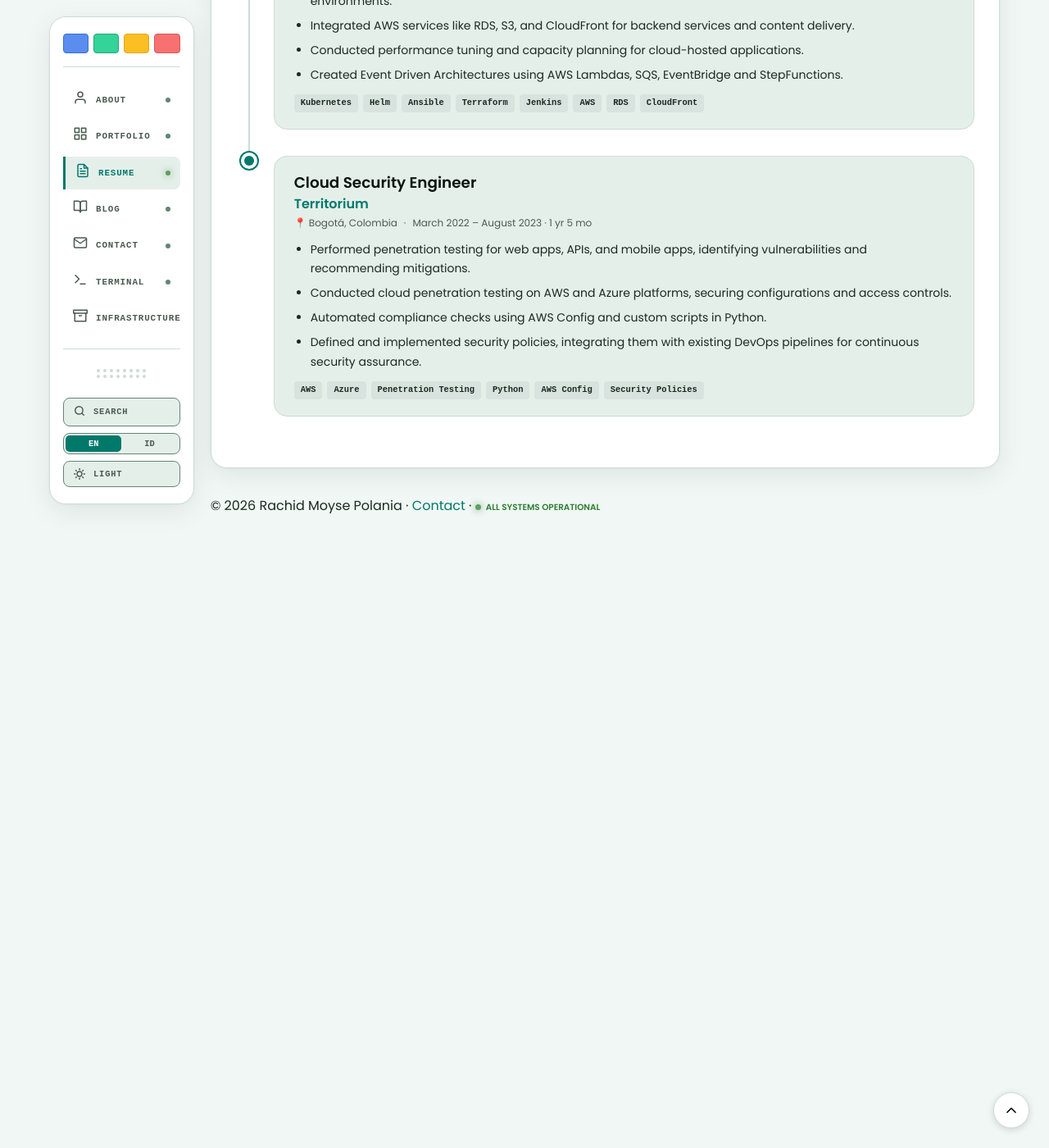
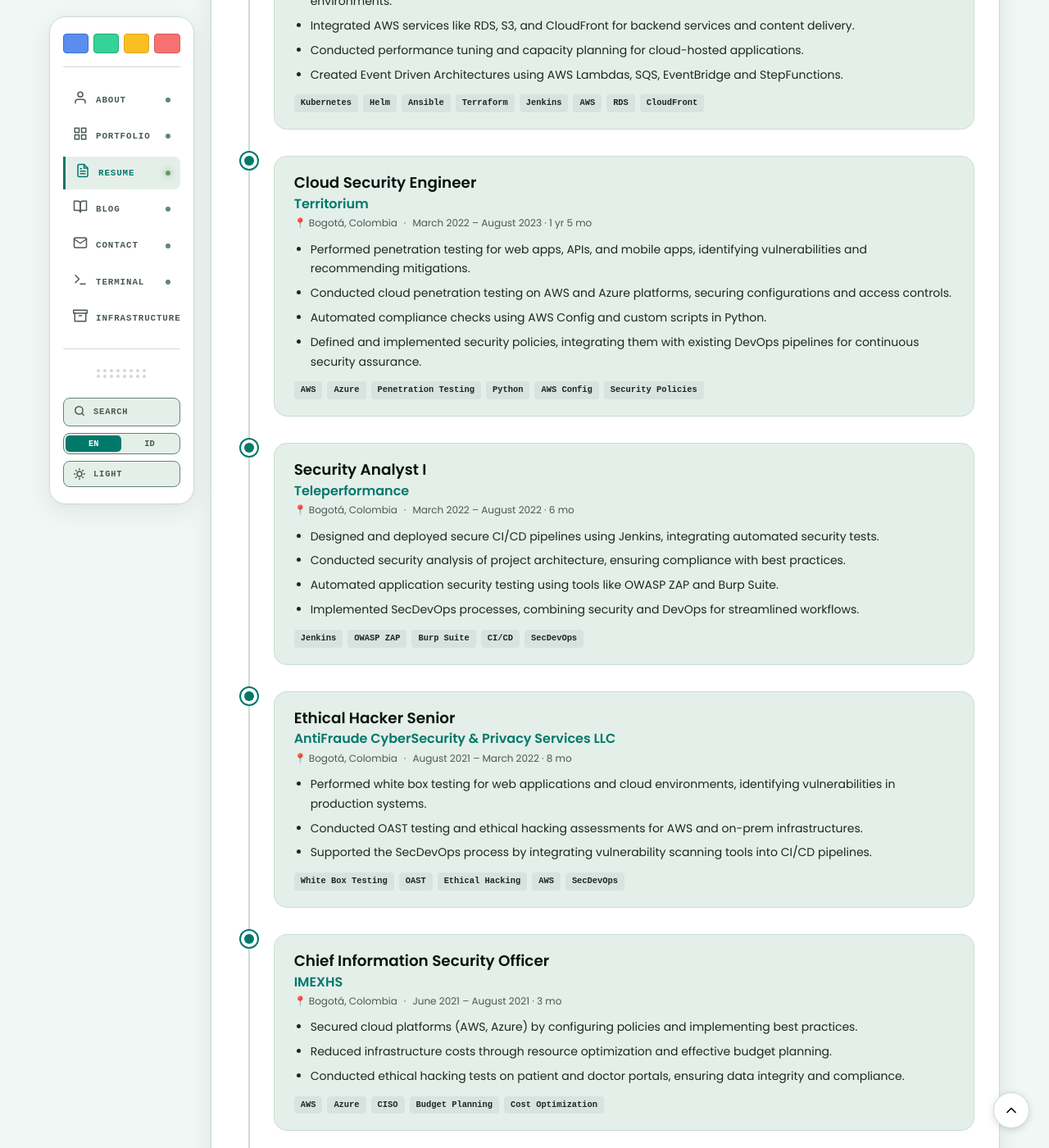
Before and after one commit to RachidMoysePolania/rachidmoysepolania.github.io, a Jekyll site: the page built from resume.html, in a window 1280 px wide and 1400 px high, scrolled down 2899 px. Shown: the whole window at 82% size. Built offline with Jekyll 4.4.1, drawn with Linux system fonts in a browser that asks for light colours; before the commit the page ends 3529 px from its top, so only the background shows below that; some of the changed text lies outside the part shown.

```diff
--- a/_data/resume.yml
+++ b/_data/resume.yml
@@ -51,7 +51,7 @@ experience:
       - "Created Event Driven Architectures using AWS Lambdas, SQS, EventBridge and StepFunctions."
     tags: ["AWS", "Terraform", "Jenkins", "GitHub Actions", "SonarQube", "OWASP ZAP", "Lambda", "EventBridge"]
 
-  - position: "Security Manager (Part-time Consultant)"
+  - position: "Security Manager"
     company: "K2"
     location: "Bogotá, Colombia"
     period: "October 2023 – February 2025"
@@ -93,6 +93,87 @@ experience:
       - "Automated compliance checks using AWS Config and custom scripts in Python."
       - "Defined and implemented security policies, integrating them with existing DevOps pipelines for continuous security assurance."
     tags: ["AWS", "Azure", "Penetration Testing", "Python", "AWS Config", "Security Policies"]
+
+  - position: "Security Analyst I"
+    company: "Teleperformance"
+    location: "Bogotá, Colombia"
+    period: "March 2022 – August 2022"
+    duration: "6 mo"
+    is_current: false
+    bullets:
+      - "Designed and deployed secure CI/CD pipelines using Jenkins, integrating automated security tests."
+      - "Conducted security analysis of project architecture, ensuring compliance with best practices."
+      - "Automated application security testing using tools like OWASP ZAP and Burp Suite."
+      - "Implemented SecDevOps processes, combining security and DevOps for streamlined workflows."
+    tags: ["Jenkins", "OWASP ZAP", "Burp Suite", "CI/CD", "SecDevOps"]
+
+  - position: "Ethical Hacker Senior"
+    company: "AntiFraude CyberSecurity & Privacy Services LLC"
+    location: "Bogotá, Colombia"
+    period: "August 2021 – March 2022"
+    duration: "8 mo"
+    is_current: false
+    bullets:
+      - "Performed white box testing for web applications and cloud environments, identifying vulnerabilities in production systems."
+      - "Conducted OAST testing and ethical hacking assessments for AWS and on-prem infrastructures."
+      - "Supported the SecDevOps process by integrating vulnerability scanning tools into CI/CD pipelines."
+    tags: ["White Box Testing", "OAST", "Ethical Hacking", "AWS", "SecDevOps"]
+
+  - position: "Chief Information Security Officer"
+    company: "IMEXHS"
+    location: "Bogotá, Colombia"
+    period: "June 2021 – August 2021"
+    duration: "3 mo"
+    is_current: false
+    bullets:
+      - "Secured cloud platforms (AWS, Azure) by configuring policies and implementing best practices."
+      - "Reduced infrastructure costs through resource optimization and effective budget planning."
+      - "Conducted ethical hacking tests on patient and doctor portals, ensuring data integrity and compliance."
+    tags: ["AWS", "Azure", "CISO", "Budget Planning", "Cost Optimization"]
+
+  - position: "BlueTeam Engineer"
+    company: "TIVIT"
+    location: "Bogotá, Colombia"
+    period: "February 2021 – May 2021"
+    duration: "4 mo"
+    is_current: false
+    bullets:
+      - "Secured mission-critical assets through vulnerability analysis and ethical hacking on Azure environments."
+      - "Configured and maintained IaaS platforms, ensuring system reliability and uptime."
+    tags: ["Blue Team", "Vulnerability Analysis", "Azure", "IaaS", "System Reliability"]
+
+  - position: "Infrastructure Manager"
+    company: "Smart Taxi"
+    location: "Bogotá, Colombia"
+    period: "October 2020 – February 2021"
+    duration: "5 mo"
+    is_current: false
+    bullets:
+      - "Managed AWS infrastructure, configuring and maintaining servers and network components."
+      - "Conducted cost optimization and implemented security enhancements to reduce operational expenses."
+    tags: ["AWS", "Infrastructure Management", "Cost Optimization", "Security Enhancements"]
+
+  - position: "Cybersecurity Administrator"
+    company: "TIVIT"
+    location: "Bogotá, Colombia"
+    period: "November 2019 – September 2020"
+    duration: "11 mo"
+    is_current: false
+    bullets:
+      - "Automated tasks using Python, Bash, and PowerShell, increasing operational efficiency."
+      - "Managed vulnerability scanning tools like Tenable Nessus, Qualys, and Acunetix for security assurance."
+    tags: ["Python", "Bash", "PowerShell", "Vulnerability Scanning", "Nessus", "Qualys"]
+
+  - position: "SOC Analyst"
+    company: "TECNIHARDWARE"
+    location: "Barranquilla, Colombia"
+    period: "January 2017 – August 2018"
+    duration: "1 yr 8 mo"
+    is_current: false
+    bullets:
+      - "Implemented and maintained Windows and Linux servers, supporting critical business operations."
+      - "Responded to security incidents and escalated them to higher-level analysts as needed."
+    tags: ["SOC", "Security Incidents", "Linux", "Windows Server", "Monitoring"]
 
 education:
   - school: "Fundación Universitaria del Area Andina"
```
Also changed, not shown: index.html (+23 -11 lines).
